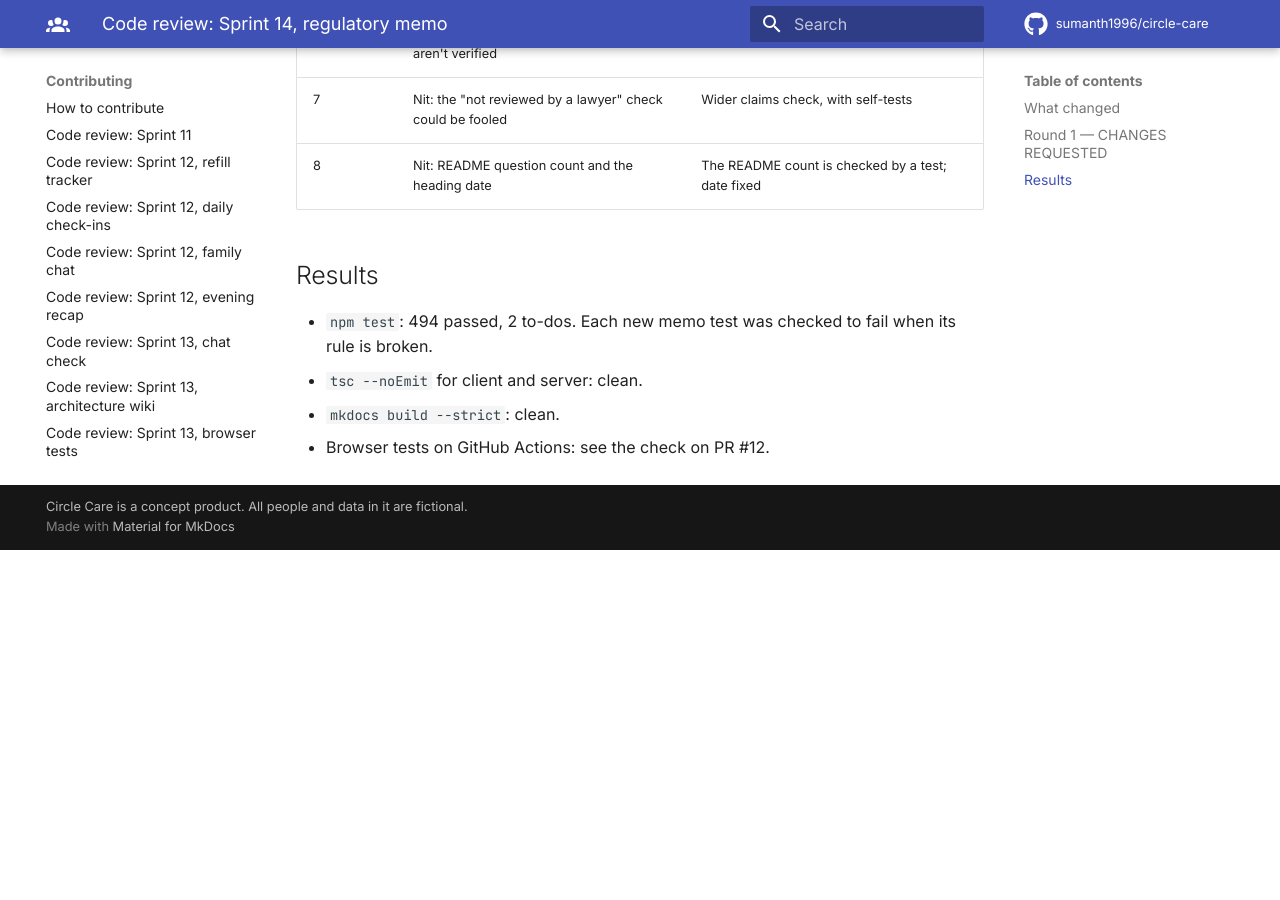
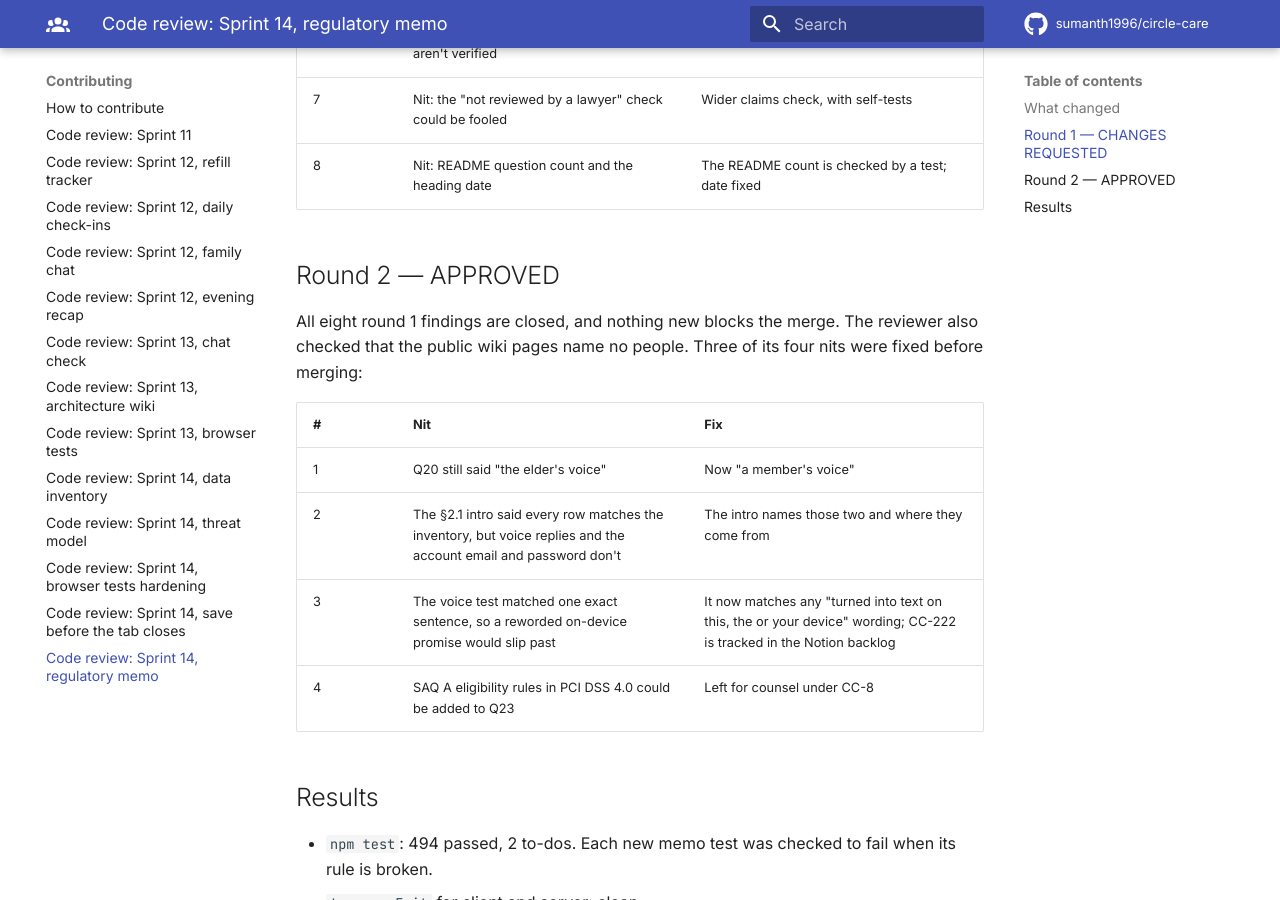
Before and after one commit to sumanth1996/circle-care, an MkDocs documentation site: the page built from docs/reviews/2026-11-15-sprint-14-regulatory-memo.md, in a window 1280 px wide and 900 px high, scrolled down 1756 px. Built offline with MkDocs 1.6.1 and Material for MkDocs 9.7.7, drawn with Linux system fonts in a browser that asks for light colours; comment, search, counter and statistics services are not loaded; before the commit the page ends 2306 px from its top, so only the background shows below that; some of the changed text lies outside the part shown.

Commit message:
Fix the round 2 nits on the regulatory memo (CC-196)
Q20 covers any member's voice, the §2.1 intro names the two rows that
don't come from the inventory, and the voice test matches any on-device
wording. Review record marked approved.

Co-Authored-By: Claude Opus 5.5 <noreply@anthropic.com>

```diff
--- a/docs/reviews/2026-11-15-sprint-14-regulatory-memo.md
+++ b/docs/reviews/2026-11-15-sprint-14-regulatory-memo.md
@@ -7,7 +7,7 @@
 | Developer · Tester · Build & Deploy | Dev Agent · QA Agent · Release Agent |
 | Product Owner | Sumanth (PO), go to start CC-196 given 2026-11-15 |
 | Date | 2026-11-15 |
-| Final verdict | Round 2 pending |
+| Final verdict | **APPROVED** (round 2, after one round of changes) |
 
 ## What changed
 
@@ -34,6 +34,17 @@ The reviewer confirmed the product facts: guardian-only payments with up to 5 ca
 | 7 | Nit: the "not reviewed by a lawyer" check could be fooled | Wider claims check, with self-tests |
 | 8 | Nit: README question count and the heading date | The README count is checked by a test; date fixed |
 
+## Round 2 — APPROVED
+
+All eight round 1 findings are closed, and nothing new blocks the merge. The reviewer also checked that the public wiki pages name no people. Three of its four nits were fixed before merging:
+
+| # | Nit | Fix |
+|---|---|---|
+| 1 | Q20 still said "the elder's voice" | Now "a member's voice" |
+| 2 | The §2.1 intro said every row matches the inventory, but voice replies and the account email and password don't | The intro names those two and where they come from |
+| 3 | The voice test matched one exact sentence, so a reworded on-device promise would slip past | It now matches any "turned into text on this, the or your device" wording; CC-222 is tracked in the Notion backlog |
+| 4 | SAQ A eligibility rules in PCI DSS 4.0 could be added to Q23 | Left for counsel under CC-8 |
+
 ## Results
 
 - `npm test`: 494 passed, 2 to-dos. Each new memo test was checked to fail when its rule is broken.
```
Also changed, not shown: docs/compliance/08-regulatory-memo.md (+2 -2 lines), 1 other file.
